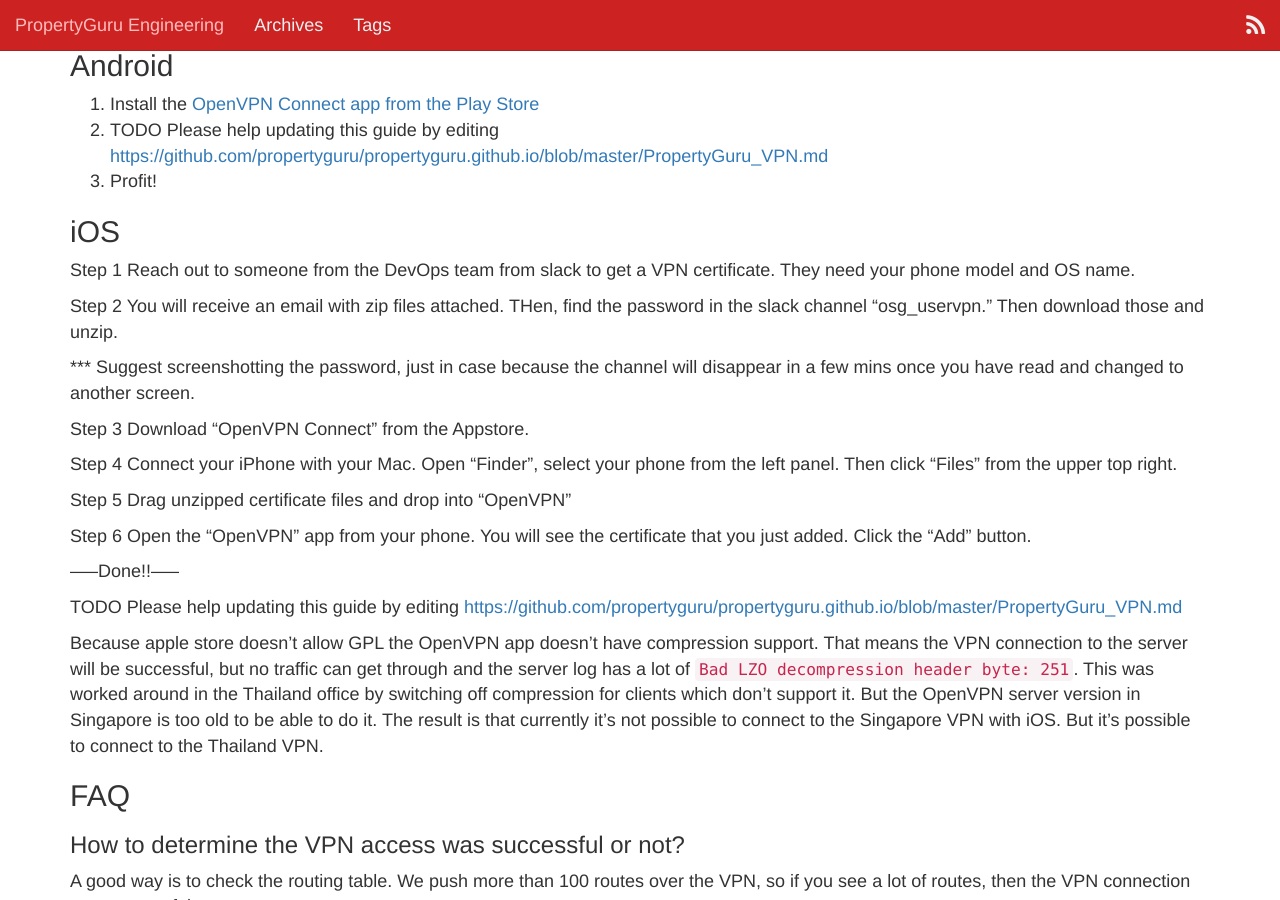
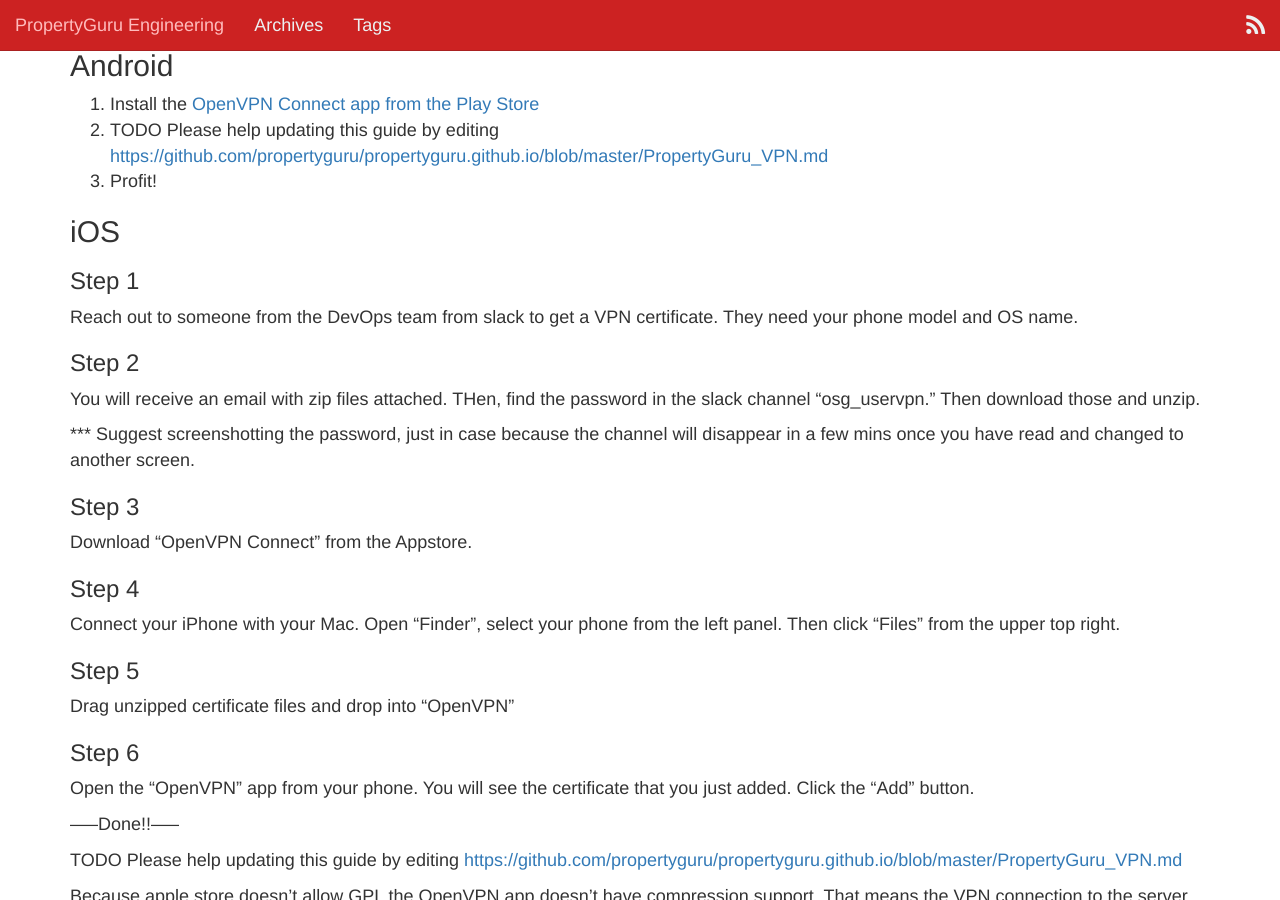
Before and after one commit to propertyguru/propertyguru.github.io, a Jekyll site: the page built from PropertyGuru_VPN.md, in a window 1280 px wide and 900 px high, scrolled down 2887 px. Built offline with Jekyll 4.4.1, drawn with Linux system fonts in a browser that asks for light colours; nearby versions of some CDN libraries; our own code applies the rules of GitHub Pages for plain Markdown files.

```diff
--- a/PropertyGuru_VPN.md
+++ b/PropertyGuru_VPN.md
@@ -67,29 +67,30 @@ This is because we don't route everything over the VPN, only the traffic which g
 
 ## iOS
 
-Step 1
+### Step 1
+
 Reach out to someone from the DevOps team from slack to get a VPN certificate. They need your phone model and OS name.
 
 
-Step 2
+### Step 2
 You will receive an email with zip files attached. THen, find the password in the slack channel “osg_uservpn.” Then download those and unzip.
 
 *** Suggest screenshotting the password, just in case because the channel will disappear in a few mins once you have read and changed to another screen.
 
 
-Step 3
+### Step 3
 Download “OpenVPN Connect” from the Appstore.
 
 
-Step 4
+### Step 4
 Connect your iPhone with your Mac. Open “Finder”, select your phone from the left panel. Then click “Files” from the upper top right.
 
 
-Step 5
+### Step 5
 Drag unzipped certificate files and drop into “OpenVPN”
 
 
-Step 6
+### Step 6
 Open the “OpenVPN” app from your phone. You will see the certificate that you just added.
 Click the “Add” button.
 
```
